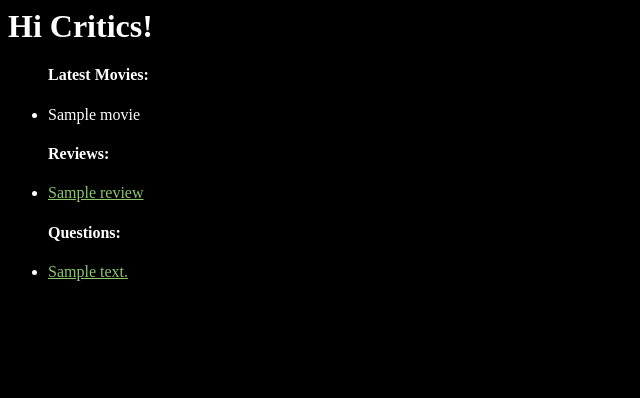
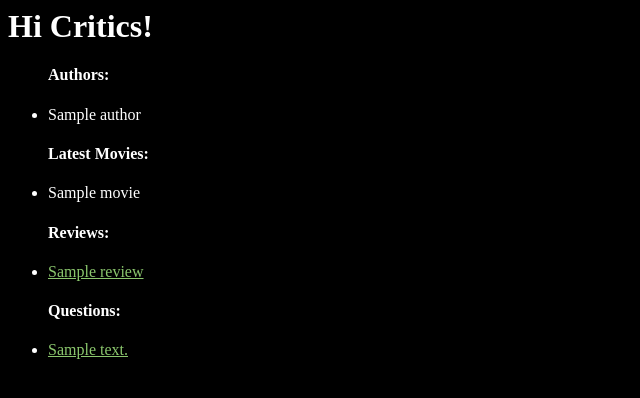
Before and after one commit to amoo-milad/runaway, a Django app: page /critic/ in a window 1280 px wide. Shown: the top 398 px of the page, without its empty margins (0-640 px from the left). Run offline with Django 3.2, Linux system fonts and the light colour scheme; tables that the repository leaves empty hold one stand-in row (values such as "Sample post").

Commit message:
generated the 'auther's from Review.authon_name

```diff
--- a/critic/admin.py
+++ b/critic/admin.py
@@ -1,8 +1,9 @@
 from django.contrib import admin
-from .models import Question, Choice, Review, Movie, Genre
+from .models import Question, Choice, Review, Movie, Genre, Author
 
 admin.site.register(Question)
 admin.site.register(Choice)
 admin.site.register(Review)
 admin.site.register(Movie)
 admin.site.register(Genre)
+admin.site.register(Author)
--- a/critic/models.py
+++ b/critic/models.py
@@ -45,7 +45,7 @@ class Author(models.Model):
     name = models.CharField(max_length=100)
 
     def __str__(self):
-        return self.author
+        return self.name
 
 
 class Review(models.Model):
--- a/critic/templates/critic/index.html
+++ b/critic/templates/critic/index.html
@@ -3,6 +3,26 @@
 <link rel="stylesheet" type="text/css" href="{% static 'critic/style.css' %}">
 
 <h1>Hi Critics!</h1>
+
+
+
+
+{% if latest_author_list %}
+    <ul>
+    <h4>Authors:</h4>
+    {% for author in latest_author_list %}
+        <li>
+            {{ author.name }}
+        </li>
+    {% endfor %}
+    </ul>
+{% else %}
+    <p>No authors.</p>
+{% endif %}
+
+
+
+
 
 
 
--- a/critic/views.py
+++ b/critic/views.py
@@ -2,13 +2,15 @@ from django.shortcuts import get_object_or_404, render
 from django.http import HttpResponse, HttpResponseRedirect
 from django.urls import reverse
 
-from .models import Question, Choice, Review, Movie
+from .models import Question, Choice, Review, Movie, Author
 
 def index(request):
+    latest_author_list = Author.objects.order_by('-id')[:6]
     latest_movie_list = Movie.objects.order_by('-id')[:6]
     latest_review_list = Review.objects.order_by('-pub_date')[:6]
     latest_question_list = Question.objects.order_by('-pub_date')[:5]
     context = {
+        'latest_author_list': latest_author_list,
         'latest_movie_list': latest_movie_list,
         'latest_review_list': latest_review_list,
         'latest_question_list': latest_question_list,
```
Also changed, not shown: critic/migrations/0017_manual_migration_for_authors.py (added).
